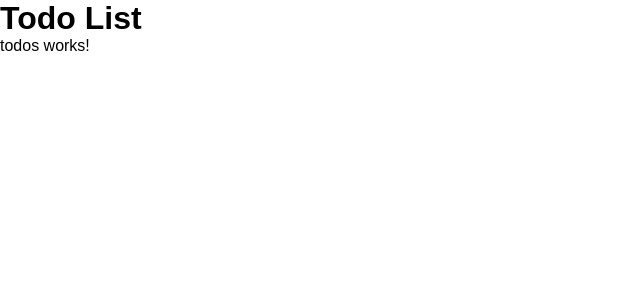
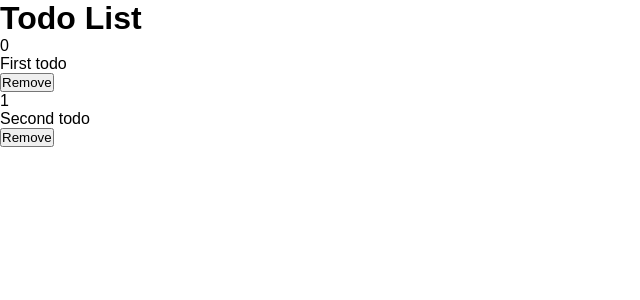
Before and after one commit to bashirsadat/fastest-todos, an Angular app: page / in a window 1280 px wide. Shown: the top 300 px of the page, without its empty margins (0-640 px from the left). Built offline with nearby package versions, Linux system fonts and the light colour scheme.

Commit message:
npm versionfddf

```diff
--- a/src/app/components/todos/todos.component.html
+++ b/src/app/components/todos/todos.component.html
@@ -1 +1,8 @@
-<p>todos works!</p>
+<div class="todos">
+
+    <div class="todo" *ngFor="let todo of todos; let i =index;">
+        <div class="id">{{i}}</div>
+        <div class="content">{{todo.content}}</div>
+        <button class="delete">Remove</button>
+    </div>
+</div>
--- a/src/app/components/todos/todos.component.ts
+++ b/src/app/components/todos/todos.component.ts
@@ -1,15 +1,27 @@
 import { Component, OnInit } from '@angular/core';
-
+import {Todo} from './../../models/Todo';
 @Component({
   selector: 'app-todos',
   templateUrl: './todos.component.html',
   styleUrls: ['./todos.component.css']
 })
 export class TodosComponent implements OnInit {
-
+  todos:Todo[];
   constructor() { }
 
   ngOnInit(): void {
+    this.todos = [
+      {
+        content: "First todo",
+        completed: false
+      },
+      {
+        content: "Second todo",
+        completed: true
+
+      }
+    ]
+
   }
 
 }
--- a/tsconfig.json
+++ b/tsconfig.json
@@ -21,7 +21,8 @@
     "lib": [
       "es2020",
       "dom"
-    ]
+    ],
+    "strictPropertyInitialization": false
   },
   "angularCompilerOptions": {
     "enableI18nLegacyMessageIdFormat": false,
```
Also changed, not shown: src/app/models/Todo.ts (added).
